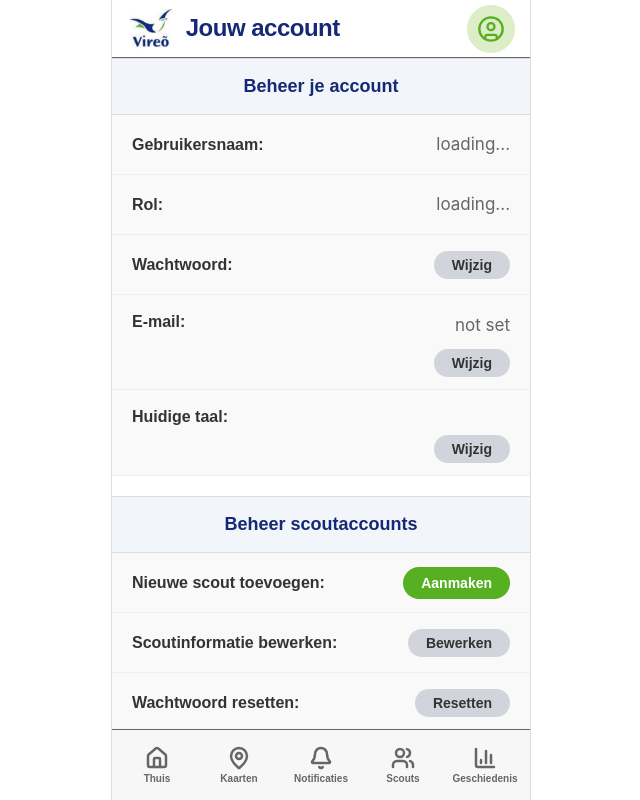
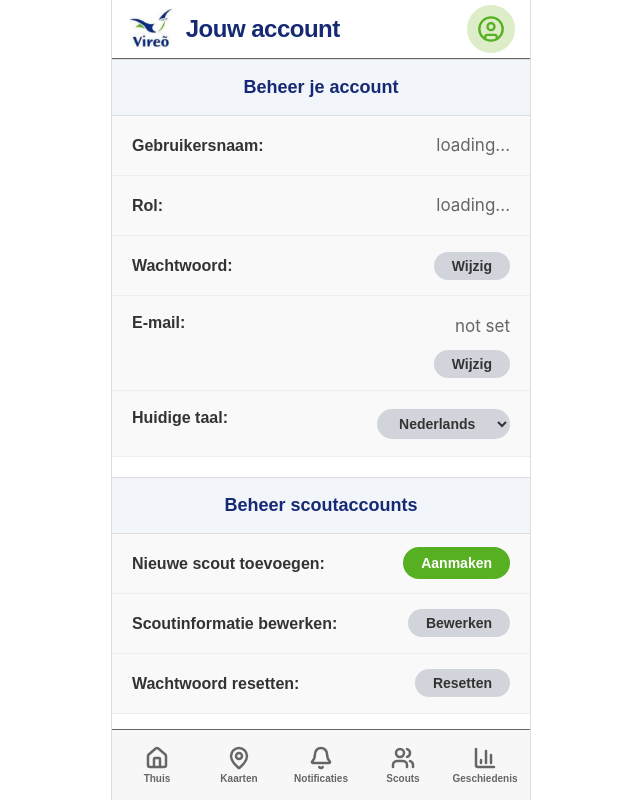
Before and after one commit to XCUI211/Horti_scouting, a React app in the folder frontend/: page /account_management_admin in a window 1280 px wide. Shown: the whole page, without its empty margins (319-959 px from the left). Built offline with nearby package versions, Linux system fonts and the light colour scheme; no server answers; sample sign-in values are in the browser's storage; the HTML template or start-up script is replaced by a standard one.

Commit message:
Implemented change button

```diff
--- a/frontend/src/locales/en.json
+++ b/frontend/src/locales/en.json
@@ -20,7 +20,7 @@
 	"AccountAdmin.Role" : "Role",
 	"AccountAdmin.Password" : "Password",
 	"AccountAdmin.ChangePassword" : "Change",
-	"AccountAdmin.Email" : "Email",
+	"AccountAdmin.Email" : "Email:",
 	"AccountAdmin.ChangeEmail" : "Change",
 	"AccountAdmin.Language" : "Current language: ",
 	"AccountAdmin.ChangeLanguage" : "Change",
@@ -40,8 +40,10 @@
   "AccountScout.Role": "Role",
   "AccountScout.Password": "Password",
   "AccountScout.ChangePassword": "Change",
-  "AccountScout.Email": "Email",
+  "AccountScout.Email": "Email:",
   "AccountScout.ChangeEmail": "Change",
+  "AccountScout.Language" : "Current language: ",
+	"AccountScout.ChangeLanguage" : "Change",
   "AccountScout.LogOut": "Log out",
   "AccountScout.Loading": "Loading...",
   "AccountScout.NotSet": "Not set",
--- a/frontend/src/locales/nl.json
+++ b/frontend/src/locales/nl.json
@@ -21,7 +21,7 @@
 	"AccountAdmin.Role" : "Rol",
 	"AccountAdmin.Password" : "Wachtwoord",
 	"AccountAdmin.ChangePassword" : "Wijzig",
-	"AccountAdmin.Email" : "E-mail",
+	"AccountAdmin.Email" : "E-mail:",
 	"AccountAdmin.ChangeEmail" : "Wijzig",
 	"AccountAdmin.Language" : "Huidige taal: ",
 	"AccountAdmin.ChangeLanguage" : "Wijzig",
@@ -40,9 +40,11 @@
   "AccountScout.Username": "Gebruikersnaam",
   "AccountScout.Role": "Rol",
   "AccountScout.Password": "Wachtwoord",
-  "AccountScout.ChangePassword": "Wijzigen",
-  "AccountScout.Email": "E-mail",
-  "AccountScout.ChangeEmail": "Wijzigen",
+  "AccountScout.ChangePassword": "Wijzig",
+  "AccountScout.Email": "E-mail:",
+  "AccountScout.ChangeEmail": "Wijzig",
+  "AccountScout.Language" : "Huidige language: ",
+	"AccountScout.ChangeLanguage" : "Wijzig",
   "AccountScout.LogOut": "Uitloggen",
   "AccountScout.Loading": "laden...",
   "AccountScout.NotSet": "niet ingesteld",
--- a/frontend/src/pages/AccountAdmin/Account.css
+++ b/frontend/src/pages/AccountAdmin/Account.css
@@ -59,6 +59,19 @@
   justify-content: space-between;
 }
 
+/* language row specifically (since it is different) */
+.account-container .language-row {
+  flex-direction: column;
+  align-items: stretch;
+  padding-top: 18px;
+  gap: 10px;
+}
+
+.account-container .language-top {
+  display: flex;
+  justify-content: space-between;
+}
+
 /* Buttons */
 .account-container .grey-pill-btn {
   background-color: #d1d5db;
--- a/frontend/src/pages/AccountAdmin/AccountAdmin.jsx
+++ b/frontend/src/pages/AccountAdmin/AccountAdmin.jsx
@@ -8,24 +8,58 @@ import { useTranslation } from "react-i18next";
   const AccountAdmin = () => {
     const navigate = useNavigate();
     const [userData, setUserData] = useState(null);
-	const { t } = useTranslation();
+    const [selectedLanguage, setSelectedLanguage] = useState("nl");
+    const [password, setPassword] = useState("");
+
+    const { t, i18n } = useTranslation(); //i18n for local language
 
     useEffect(() => {
       const storedUser = JSON.parse(localStorage.getItem('user')); // gets user info
 
       if (storedUser && storedUser.uid) {
         axios.get(`http://localhost:5000/api/users/${storedUser.uid}`)  // sends a request for specific user info
-        .then(res => setUserData(res.data))  // saves user data
+          .then(res => {
+            setUserData(res.data);  // saves user data
+            setSelectedLanguage(res.data.language || "nl");
+            i18n.changeLanguage(res.data.language || "nl");
+          })
           .catch(err => console.error("Error fetching user:", err));
       } else {
         navigate("/login_admin");  // prevents unauthorized access if no user logged in
       }
-  }, [navigate]);
+    }, [navigate, i18n]);
 
     // Log out function
     const handleLogout = () => {
       localStorage.removeItem('user');  // removes the user info from the browser
       navigate('/');  // navigates back to the first app page
+    };
+
+    const handleLanguageChange = async (e) => {
+      const newLanguage = e.target.value;
+      setSelectedLanguage(newLanguage);
+
+      try {
+        await axios.post('http://localhost:5000/api/users/change-language', {
+          uid: userData.uid,
+          password: password,
+          newLanguage: newLanguage
+        });
+        i18n.changeLanguage(newLanguage);
+
+        const updatedUser = { ...userData, language: newLanguage };
+        setUserData(updatedUser);
+
+        const storedUser = JSON.parse(localStorage.getItem('user'));
+        if (storedUser) {
+          localStorage.setItem(
+            'user',
+            JSON.stringify({ ...storedUser, language: newLanguage })
+          );
+        }
+      } catch (err) {
+        console.error("Error updating language:", err);
+      }
     };
 
     return (
@@ -53,18 +87,25 @@ const AccountAdmin = () => {
 
             <div className="info-row email-row">
               <div className="email-top">
-              <span className="label">{t("AccountAdmin.Email")}:</span>
+                <span className="label">{t("AccountAdmin.Email")}</span>
                 <span className="value">{userData?.email || "not set"}</span>
               </div>
               <button className="grey-pill-btn align-right" onClick={() => navigate("/change_email")}>{t("AccountAdmin.ChangeEmail")}</button>
             </div>
 
-          <div className="info-row email-row">
-            <div className="email-top">
+            <div className="info-row language-row">
+              <div className="language-top">
                 <span className="label">{t("AccountAdmin.Language")}</span>
-              <span className="value">{userData?.language}</span>
+                <select
+                  className="grey-pill-btn align-right"
+                  value={selectedLanguage}
+                  onChange={handleLanguageChange}
+                >
+                  <option value="en">English</option>
+                  <option value="nl">Nederlands</option>
+                </select>
               </div>
-            <button className="grey-pill-btn align-right" onClick={() => navigate("/change_language")}>{t("AccountAdmin.ChangeLanguage")}</button> {/* Change to dropdown, dont know how to change into db without adding page like email */}
+
             </div>
           </section>
 
--- a/frontend/src/pages/AccountScout/AccountScout.jsx
+++ b/frontend/src/pages/AccountScout/AccountScout.jsx
@@ -55,13 +55,22 @@ const AccountScout = () => {
 
           <div className="info-row email-row">
             <div className="email-top">
-              <span className="label">{t("AccountScout.Email")}:</span>
+              <span className="label">{t("AccountScout.Email")}</span>
               <span className="value">{userData?.email || t("AccountScout.NotSet")}</span>
             </div>
             <button className="grey-pill-btn align-right" onClick={() => navigate("/change_email")}>
               {t("AccountScout.ChangeEmail")}
             </button>
           </div>
+
+          <div className="info-row language-row">
+            <div className="language-top">
+              <span className="label">{t("AccountScout.Language")}</span>
+              <span className="value">{userData?.language}</span>
+            </div>
+            <button className="grey-pill-btn align-right" onClick={() => navigate("/change_language")}>{t("AccountScout.ChangeLanguage")}</button> {/* Change to dropdown, dont know how to change into db without adding page like email */}
+          </div>
+
         </section>
 
         {/* Log out */}
--- a/frontend/src/translator.js
+++ b/frontend/src/translator.js
@@ -4,15 +4,25 @@ import { initReactI18next } from "react-i18next";
 import nl from "./locales/nl.json";
 import en from "./locales/en.json";
 
+
+let savedLanguage = "nl";
+
+try {
+  const storedUser = JSON.parse(localStorage.getItem("user"));
+  savedLanguage = storedUser?.language || "nl";
+} catch (err) {
+  savedLanguage = "nl";
+}
+
 i18n
   .use(initReactI18next)
   .init({
     resources: {
+      en: { translation: en },
       nl: { translation: nl },
-      en: { translation: en },
     },
-    lng: "nl",
-    fallbackLng: "en",
+    lng: savedLanguage,
+    fallbackLng: "nl",
     interpolation: {
       escapeValue: false,
     },
```
Also changed, not shown: frontend/src/pages/EmailChange/EmailChange.jsx (line endings or trailing spaces), 2 other files (tests, documents, lock files or other folders). Lines whose indentation alone changed are shown as unchanged.
